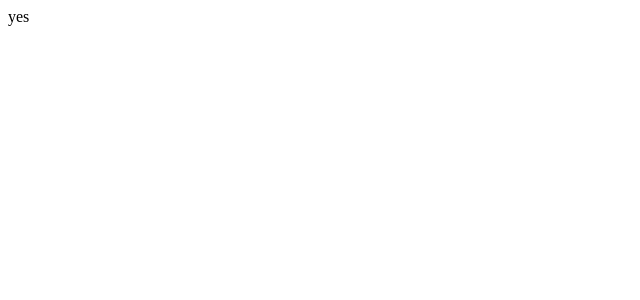
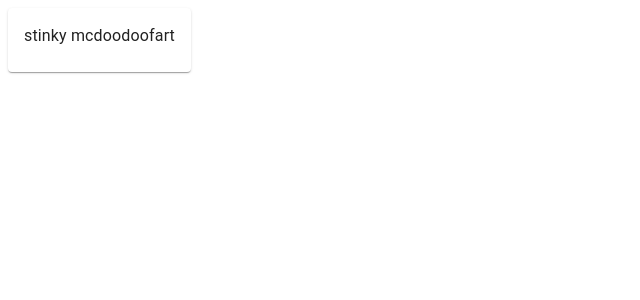
Before and after one commit to awfreeman/bcwc-app, a React (Create React App) app: page / in a window 1280 px wide. Both pictures are taken after a click on the button "LOGIN". Shown: the top 300 px of the page, without its empty margins (0-640 px from the left). Built offline with nearby package versions, Linux system fonts and the light colour scheme.

Commit message:
fooling with stuff

```diff
--- a/package.json
+++ b/package.json
@@ -12,6 +12,7 @@
     "react": "^18.2.0",
     "react-dom": "^18.2.0",
     "react-scripts": "5.0.1",
+    "recoil": "^0.7.5",
     "web-vitals": "^2.1.4"
   },
   "scripts": {
--- /dev/null
+++ b/src/AnimalCard.js
@@ -0,0 +1,10 @@
+import { Card, CardContent, Typography } from '@mui/material'
+
+export default function AnimalCard(props){
+    return (
+    <Card>
+        <CardContent>
+            <Typography>{props.animal.name}</Typography>
+        </CardContent>
+    </Card>)
+}
--- a/src/App.js
+++ b/src/App.js
@@ -1,8 +1,35 @@
-import { useState } from 'react';
+import Grid2 from '@mui/material/Unstable_Grid2';
+import { useRecoilState, atom } from 'recoil';
+import AnimalCard from './AnimalCard.js';
 import Login from './Login.js';
 
+let Grid = Grid2
+const dbid="LocalStorage"
+const userState = atom({key:'user', default:null})
+let animal = {
+  intakeNum:440472,
+  name:"stinky mcdoodoofart",
+  species:"dawg",
+  pictureUrl:"picurl",
+  comments:["comment1", "comment2"]
+}
+const request = indexedDB.open(dbid, 1)
+request.onerror = (event) => {
+  alert("db open failed");
+}
+request.onupgradeneeded = (event) => {
+  const db = event.target.result;
+  db.createObjectStore('Animals', {autoIncrement:true})
+}
+request.onsuccess = (event) => {
+  const db = event.target.result
+  const transaction = db.transaction('Animals', 'readwrite')
+  const objectStore = transaction.objectStore("Animals")
+  objectStore.add(animal)
+}
+
 function App() {
-  const [user, setUser] = useState(null)
+  const [user, setUser] = useRecoilState(userState)
   function LoginCallback(user){
     setUser(user)
   }
@@ -11,8 +38,17 @@ function App() {
     return (<Login LoginCallback={LoginCallback}/>)
   }
   else{
-    return("yes")
+    return(<Home/>)
   }
 }
 
+function Home(){
+  const [user, setUser] = useRecoilState(userState)
+  return (
+      <Grid container>
+        <AnimalCard animal={animal}/>
+      </Grid>
+  )
+}
+
 export default App;
--- a/src/Login.js
+++ b/src/Login.js
@@ -1,4 +1,5 @@
 import { Box, Button, FormGroup, TextField } from "@mui/material"
+import { Container } from "@mui/system";
 import { useState } from "react";
 
 
@@ -8,14 +9,16 @@ export default function Login(props) {
     const [pass, setpass] = useState("")
 
     function onLogin(e) {
-        props.LoginCallback({username:uname, token:"Token"})
+        props.LoginCallback({ username: uname, token: "Token" })
     }
 
     return (
-        <FormGroup>
-            <TextField required id="outlined-required" label="Username" onChange={e => setuname(e.target.value)}/>
-            <TextField required id="outlined-password-input" label="Password" type="password" onChange={e => setpass(e.target.value)}/>
-            <Button variant="contained" onClick={onLogin}>Login</Button>
-        </FormGroup>
+        <Container maxWidth="sm">
+            <FormGroup>
+                <TextField required id="outlined-required" label="Username" onChange={e => setuname(e.target.value)} />
+                <TextField required id="outlined-password-input" label="Password" type="password" onChange={e => setpass(e.target.value)} />
+                <Button variant="contained" onClick={onLogin}>Login</Button>
+            </FormGroup>
+        </Container>
     );
 }
--- a/src/index.js
+++ b/src/index.js
@@ -1,12 +1,15 @@
 import React from 'react';
 import ReactDOM from 'react-dom/client';
+import { RecoilRoot } from 'recoil';
 import App from './App';
 import reportWebVitals from './reportWebVitals';
 
 const root = ReactDOM.createRoot(document.getElementById('root'));
 root.render(
   <React.StrictMode>
+    <RecoilRoot>
     <App />
+    </RecoilRoot>
   </React.StrictMode>
 );
 
```
Also changed, not shown: 1 other file (tests, documents, lock files or other folders).
